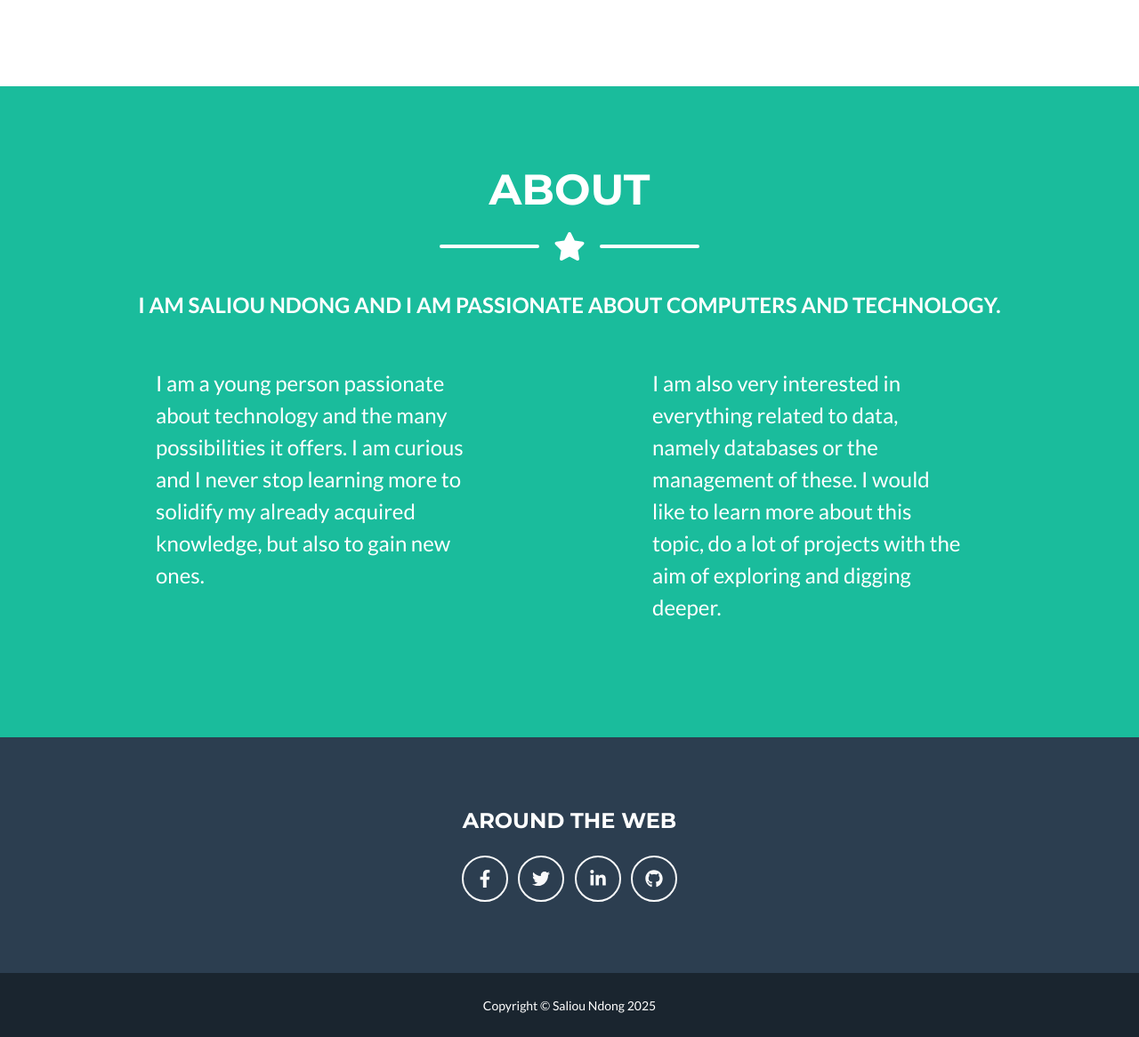
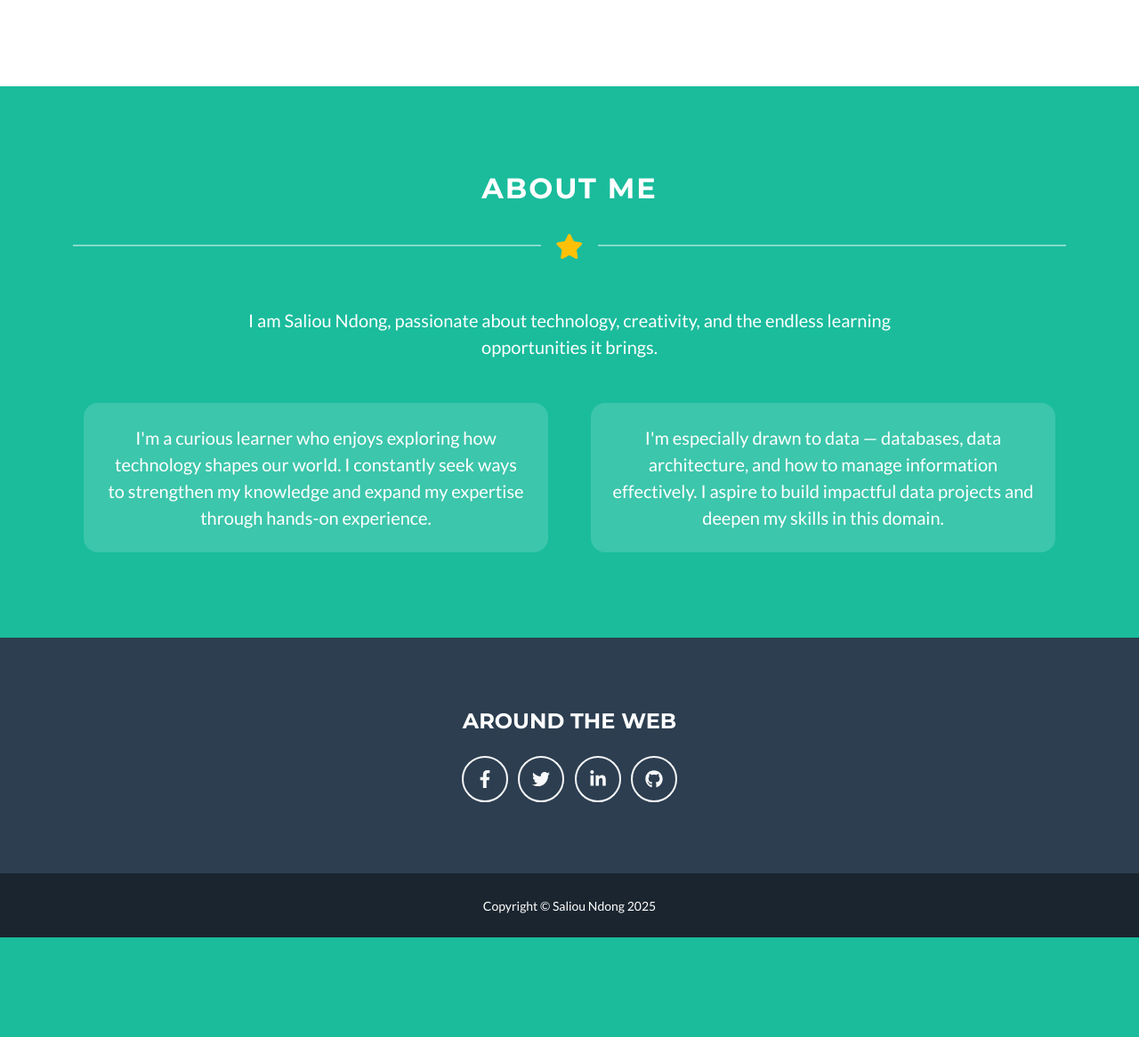
Before and after one commit to salioundong/Portfolio_Saliou, a Django app: page / in a window 1280 px wide. Shown: the part 1774-2940 px from the top of the page at 89% size. After the commit the page ends 2828 px from the top, so only its background shows below. Run offline with Django 5.2, Linux system fonts and the light colour scheme; some libraries are stand-ins or nearby versions.

Commit message:
about correction

```diff
--- a/portfolio/templates/portfolio/index.html
+++ b/portfolio/templates/portfolio/index.html
@@ -117,43 +117,49 @@
     </section>
     <!-- About Section-->
     <section class="page-section bg-primary text-white mb-0" id="about">
+        <style>
+            .about-box {
+                background-color: rgba(255, 255, 255, 0.15);
+                transition: background-color 0.3s ease;
+            }
+
+            .about-box:hover {
+                background-color: rgba(255, 255, 255, 0.30);
+                cursor: default;
+            }
+        </style>
         <div class="container">
-            <!-- About Section Heading-->
-            <h2 class="page-section-heading text-center text-uppercase text-white">About</h2>
-            <!-- Icon Divider-->
-            <div class="divider-custom divider-light">
-                <div class="divider-custom-line"></div>
-                <div class="divider-custom-icon"><i class="fas fa-star"></i></div>
-                <div class="divider-custom-line"></div>
+            <!-- Section Heading -->
+            <h2 class="text-center text-uppercase fw-bold mb-4" style="letter-spacing: 2px;">About Me</h2>
+
+            <!-- Decorative Divider -->
+            <div class="d-flex justify-content-center align-items-center mb-5">
+                <div class="flex-grow-1 border-top border-light opacity-50"></div>
+                <div class="px-3 text-warning fs-3"><i class="fas fa-star"></i></div>
+                <div class="flex-grow-1 border-top border-light opacity-50"></div>
             </div>
-            <!-- About Section Content-->
-            <div class="row">
-                <div class="col-12">
-                    <p class="fs-4 text-center">
-                        <strong class="highlight-text">I AM SALIOU NDONG AND I AM PASSIONATE ABOUT COMPUTERS AND TECHNOLOGY.</strong><br><br>
-                    </p>
-                </div>
 
-                <div class="row mb-3">
-                    <div class="col-lg-4 mx-auto">
-                        <div>
-                            <p class="fs-4">
-                                I am a young person passionate about technology and the many possibilities it offers.
-                                I am curious and I never stop learning more to solidify my already acquired knowledge, but also to gain new ones.
-                            </p>
-                        </div>
-                    </div>
+            <!-- Intro Text -->
+            <p class="lead text-center mb-5 px-3" style="max-width: 800px; margin-inline: auto;">
+                I am Saliou Ndong, passionate about technology, creativity, and the endless learning opportunities it brings.
+            </p>
 
-                    <div class="col-lg-4 mx-auto">
-                        <div>
-                            <p class="fs-4">
-                                I am also very interested in everything related to data, namely databases or the management of these.
-                                I would like to learn more about this topic, do a lot of projects with the aim of exploring and digging deeper.
-                            </p>
-                        </div>
+            <!-- Content Rows -->
+            <div class="row text-center gy-4">
+                <div class="col-lg-6 px-4">
+                    <div class="p-4 h-100 rounded-4 text-white about-box">
+                        <p class="mb-0 fs-5">
+                            I'm a curious learner who enjoys exploring how technology shapes our world. I constantly seek ways to strengthen my knowledge and expand my expertise through hands-on experience.
+                        </p>
                     </div>
                 </div>
-
+                <div class="col-lg-6 px-4">
+                    <div class="p-4 h-100 rounded-4 text-white about-box">
+                        <p class="mb-0 fs-5">
+                            I'm especially drawn to data — databases, data architecture, and how to manage information effectively. I aspire to build impactful data projects and deepen my skills in this domain.
+                        </p>
+                    </div>
+                </div>
             </div>
         </div>
     </section>
```
